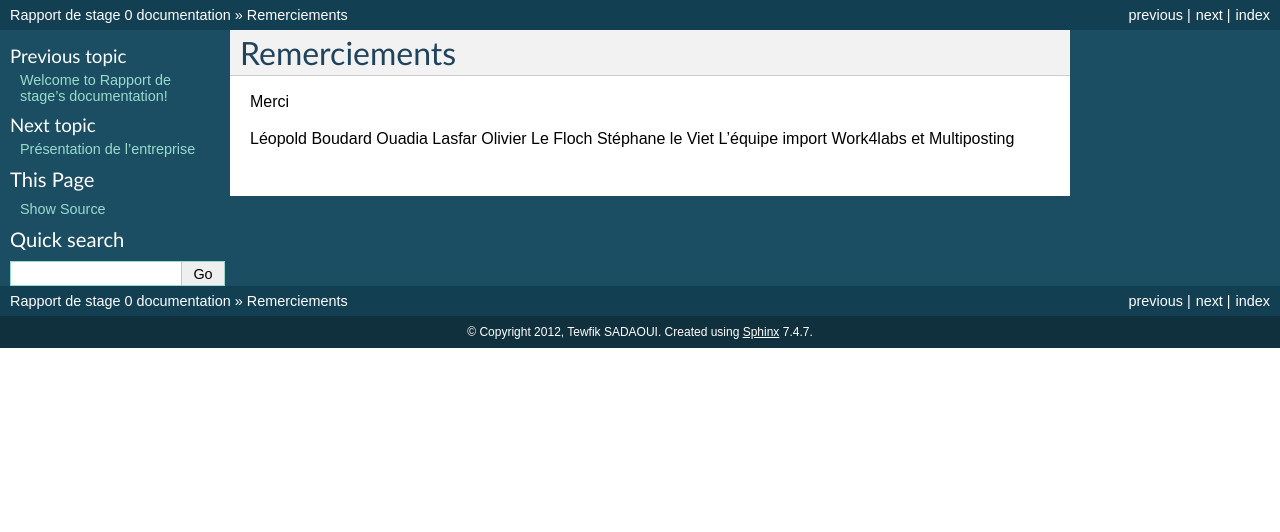
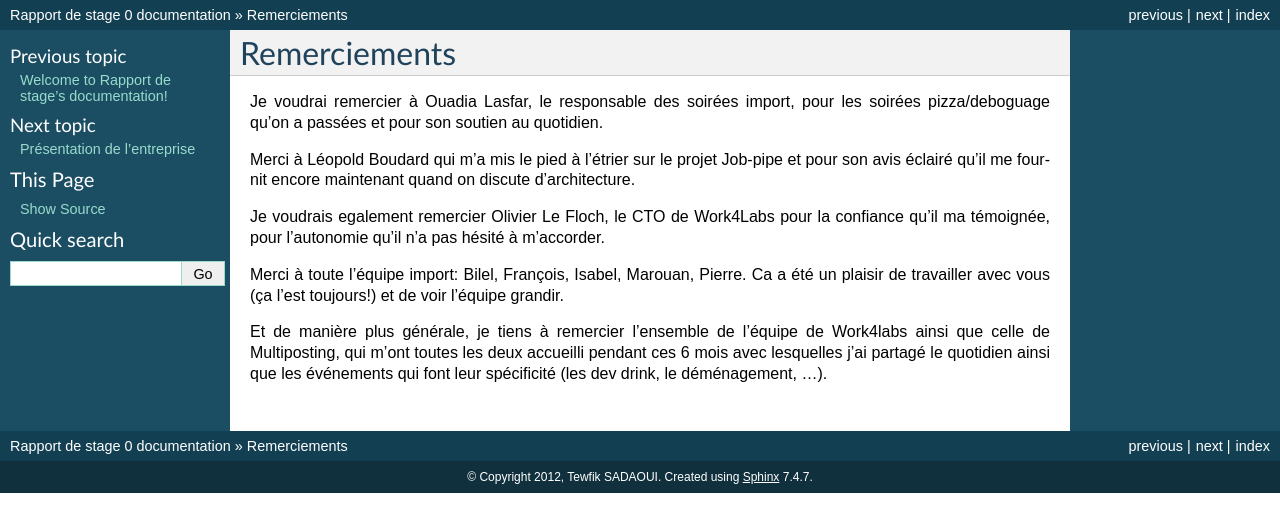
Before and after one commit to tsadaoui/Rapport_stage, a Sphinx documentation site: the page built from source/remerciements.rst, in a window 1280 px wide. Shown: the top 532 px of the page. Built offline with Sphinx 7.4.7, drawn with Linux system fonts in a browser that asks for light colours.

Commit message:
remerciements

```diff
--- a/source/remerciements.rst
+++ b/source/remerciements.rst
@@ -1,11 +1,12 @@
 Remerciements
 =============
 
-Merci
+Je voudrai remercier à Ouadia Lasfar, le responsable des soirées import, pour les soirées pizza/deboguage qu'on a passées et pour son soutien au quotidien.
 
-Léopold Boudard
-Ouadia Lasfar
-Olivier Le Floch
-Stéphane le Viet
-L'équipe import
-Work4labs et Multiposting
+Merci à Léopold Boudard qui m'a mis le pied à l'étrier sur le projet Job-pipe et pour son avis éclairé qu'il me fournit encore maintenant quand on discute d'architecture.
+
+Je voudrais egalement remercier Olivier Le Floch, le CTO de Work4Labs pour la confiance qu'il ma témoignée, pour l'autonomie qu'il n'a pas hésité à m'accorder.
+
+Merci à toute l'équipe import: Bilel, François, Isabel, Marouan, Pierre. Ca a été un plaisir de travailler avec vous (ça l'est toujours!) et de voir l'équipe grandir.
+
+Et de manière plus générale, je tiens à remercier l'ensemble de l'équipe de Work4labs ainsi que celle de Multiposting, qui m'ont toutes les deux accueilli pendant ces 6 mois avec lesquelles j'ai partagé le quotidien ainsi que les événements qui font leur spécificité (les dev drink, le déménagement, ...).
```
